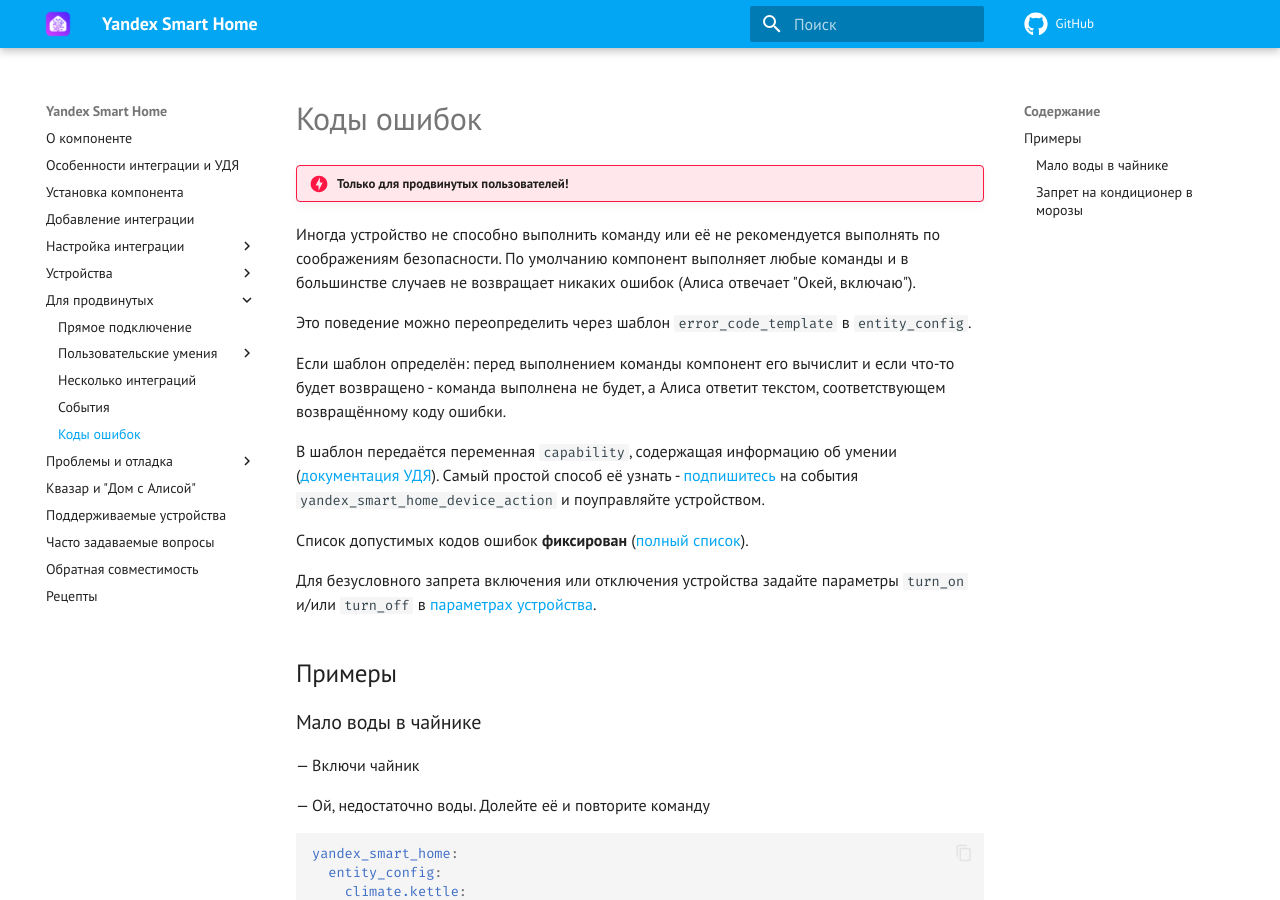
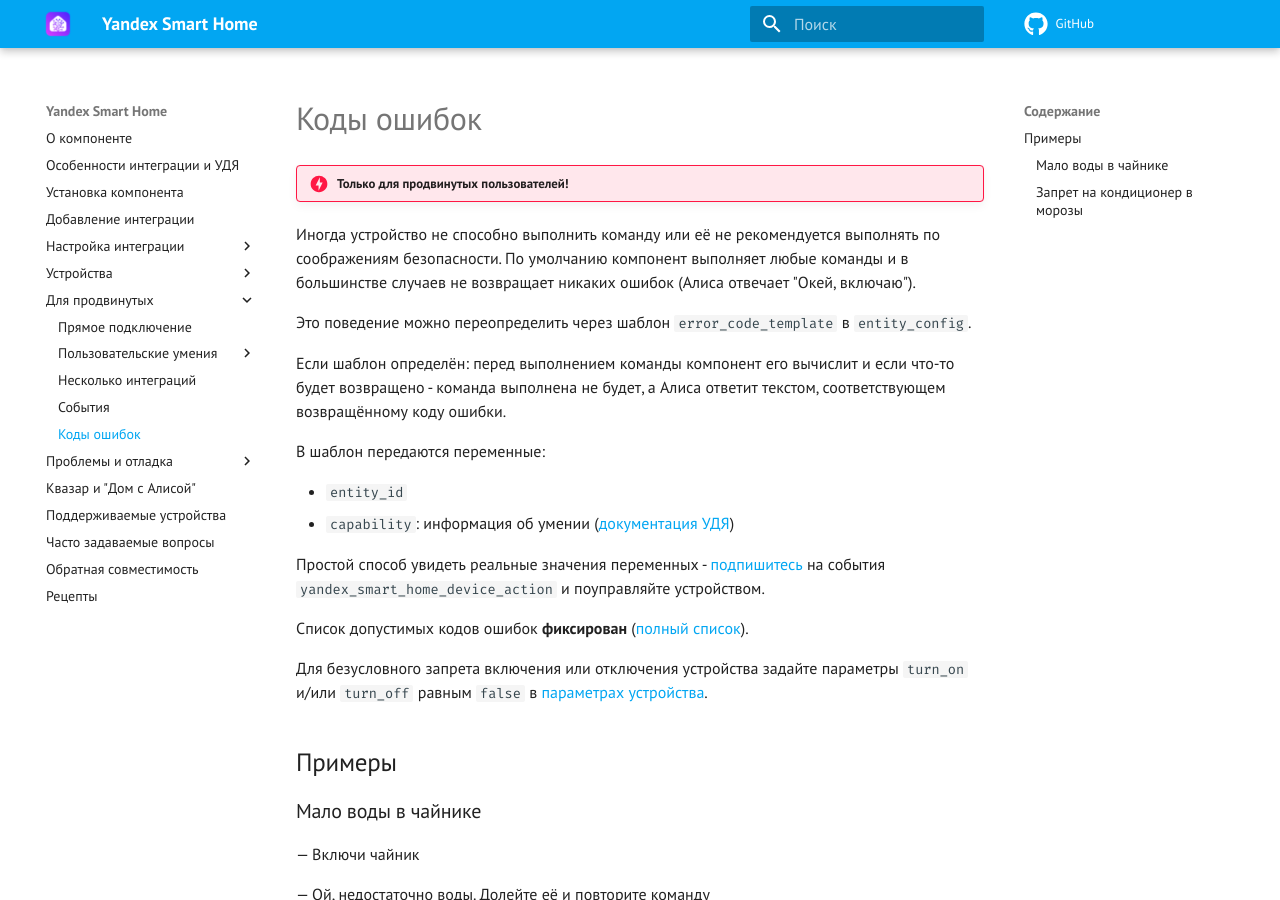
Before and after one commit to dext0r/yandex_smart_home, an MkDocs documentation site: the page built from docs/advanced/error-codes.md, in a window 1280 px wide and 900 px high. Built offline with MkDocs 1.6.1 and Material for MkDocs 9.7.7, drawn with Linux system fonts in a browser that asks for light colours; comment, search, counter and statistics services are not loaded; the version menu is left out.

Commit message:
Add entity_id variable to error_code_template (#437)

```diff
--- a/docs/advanced/error-codes.md
+++ b/docs/advanced/error-codes.md
@@ -8,12 +8,16 @@
 
 Если шаблон определён: перед выполнением команды компонент его вычислит и если что-то будет возвращено - команда выполнена не будет, а Алиса ответит текстом, соответствующем возвращённому коду ошибки.
 
-В шаблон передаётся переменная `capability`, содержащая информацию об умении ([документация УДЯ](https://yandex.ru/dev/dialogs/smart-home/doc/reference/post-action.html)).
-Самый простой способ её узнать - [подпишитесь](https://my.home-assistant.io/redirect/developer_events/) на события `yandex_smart_home_device_action` и поуправляйте устройством.
+В шаблон передаются переменные:
+
+* `entity_id`
+* `capability`: информация об умении ([документация УДЯ](https://yandex.ru/dev/dialogs/smart-home/doc/reference/post-action.html))
+
+Простой способ увидеть реальные значения переменных - [подпишитесь](https://my.home-assistant.io/redirect/developer_events/) на события `yandex_smart_home_device_action` и поуправляйте устройством.
 
 Список допустимых кодов ошибок **фиксирован** ([полный список](https://yandex.ru/dev/dialogs/smart-home/doc/concepts/response-codes.html)).
 
-Для безусловного запрета включения или отключения устройства задайте параметры `turn_on` и/или `turn_off` в [параметрах устройства](../config/entity.md#turn_on-off).
+Для безусловного запрета включения или отключения устройства задайте параметры `turn_on` и/или `turn_off` равным `false` в [параметрах устройства](../config/entity.md#turn_on-off).
 
 ## Примеры { id=examples }
 
```
Also changed, not shown: 2 other files.
